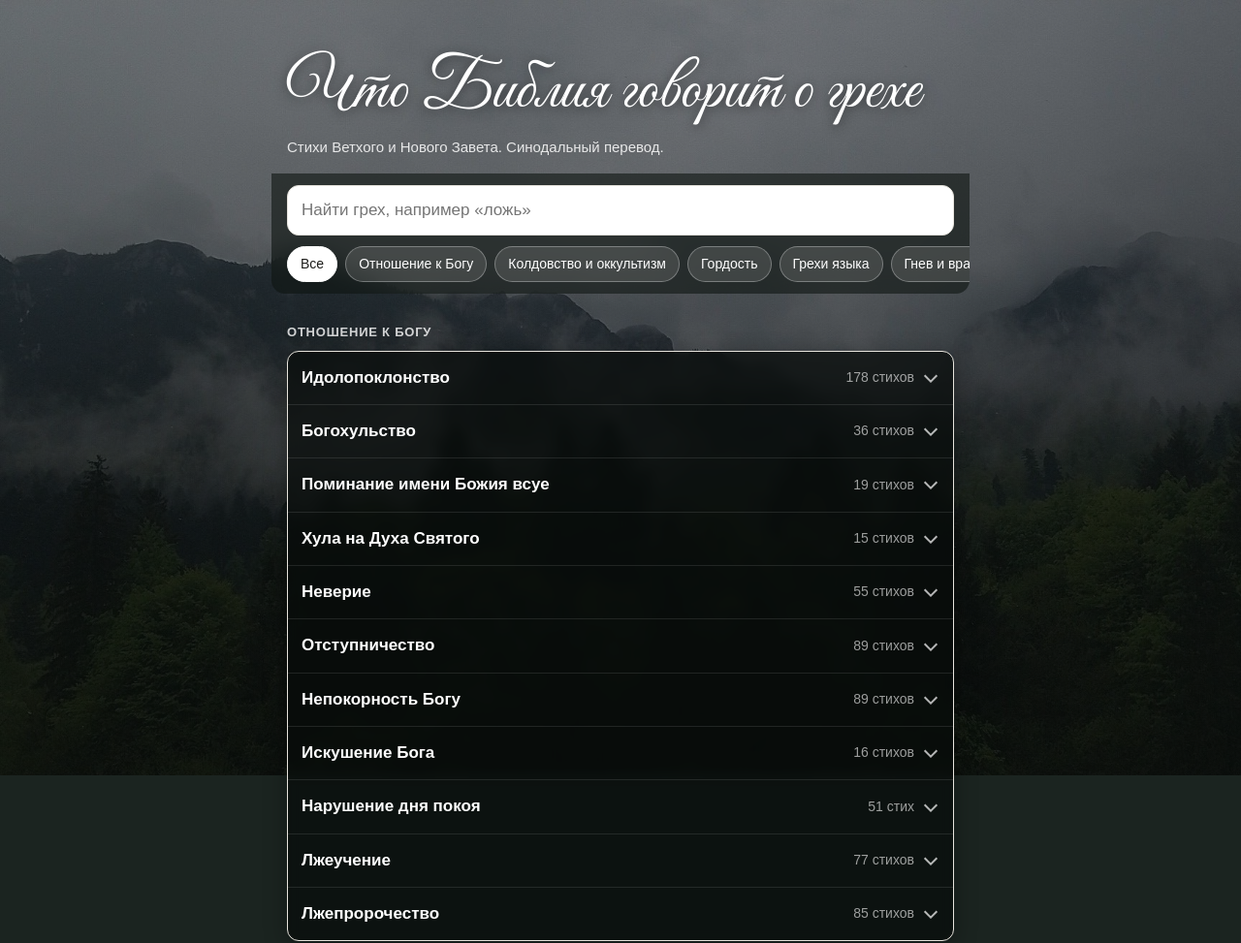
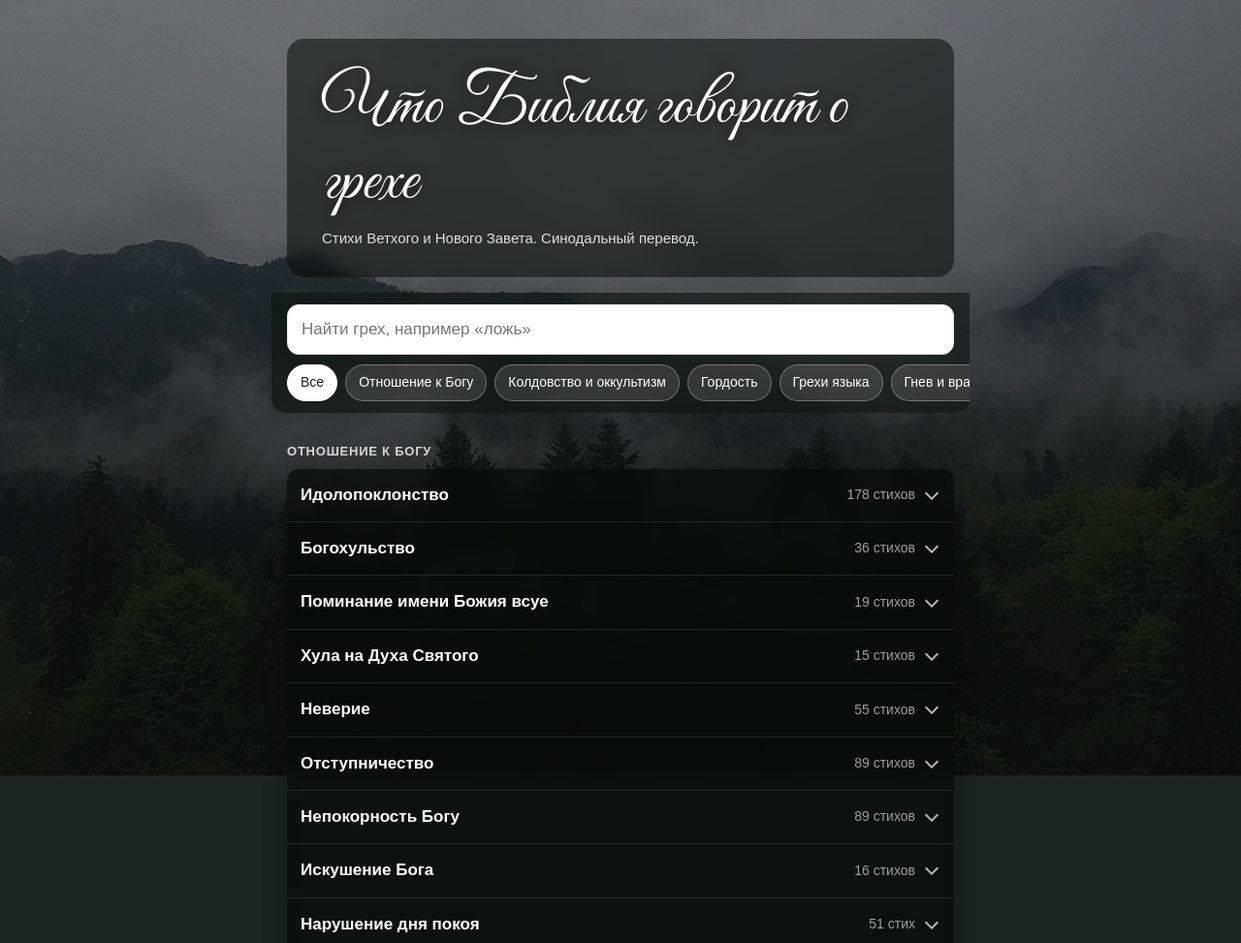
Before and after one commit to michhall2008-sketch/Bible-grehi, a plain HTML site: page index.html in a window 1280 px wide. Shown: the top 973 px of the page at 97% size. Drawn offline with Linux system fonts and the light colour scheme.

Commit message:
Название в тёмном контейнере, карточки без рамок
Co-Authored-By: Claude Opus 5.5 <noreply@anthropic.com>
Claude-Session: https://claude.ai/code/session_014ZwC7ZL5WttJGDXbVYDNe5

```diff
--- a/index.html
+++ b/index.html
@@ -32,11 +32,11 @@
   .bg::after { content: ""; position: absolute; inset: 0; background: linear-gradient(rgba(10,14,12,.55), rgba(10,14,12,.72)); }
   @media (max-aspect-ratio: 1/1), (max-width: 700px) { .bg { background-image: url("fon-telefon.jpg"); } }
   .wrap { max-width: 720px; margin: 0 auto; padding: 0 16px; }
-  header.top { padding: 28px 0 8px; }
+  header.top { margin: 20px 0 12px; padding: 20px 20px 18px; background: rgba(8,12,10,.55); -webkit-backdrop-filter: blur(6px); backdrop-filter: blur(6px); border-radius: 18px; }
   h1 { font-family: "Great Vibes", cursive; font-size: 50px; line-height: 1.15; margin: 0 0 6px; font-weight: 400; color: #fff; text-shadow: 0 2px 12px rgba(0,0,0,.5); }
   .sub { color: rgba(255,255,255,.85); font-size: 15px; margin: 0; }
   @media (min-width: 752px) { .bar { border-radius: 0 0 14px 14px; } }
-  @media (min-width: 700px) { h1 { font-size: 68px; } header.top { padding: 56px 0 16px; } }
+  @media (min-width: 700px) { h1 { font-size: 68px; } header.top { margin: 40px 0 16px; padding: 32px 36px 28px; } }
 
   .bar {
     position: sticky; top: 0; z-index: 5; background: rgba(14,20,17,.6); -webkit-backdrop-filter: blur(12px); backdrop-filter: blur(12px);
@@ -74,7 +74,7 @@
     font-size: 13px; text-transform: uppercase; letter-spacing: 0.06em; color: rgba(255,255,255,.8);
     margin: 0 0 8px; font-weight: 600;
   }
-  .list { background: rgba(8,12,10,.72); -webkit-backdrop-filter: blur(6px); backdrop-filter: blur(6px); border-color: rgba(255,255,255,.12); box-shadow: 0 6px 24px rgba(0,0,0,.3); border: 1px solid var(--line); border-radius: var(--radius); overflow: hidden; }
+  .list { background: rgba(8,12,10,.72); -webkit-backdrop-filter: blur(6px); backdrop-filter: blur(6px); border: 0; box-shadow: 0 6px 24px rgba(0,0,0,.3); border-radius: var(--radius); overflow: hidden; }
   .sin + .sin { border-top: 1px solid rgba(255,255,255,.1); }
   .sin > button {
     width: 100%; display: flex; align-items: center; gap: 12px; text-align: left;
```
